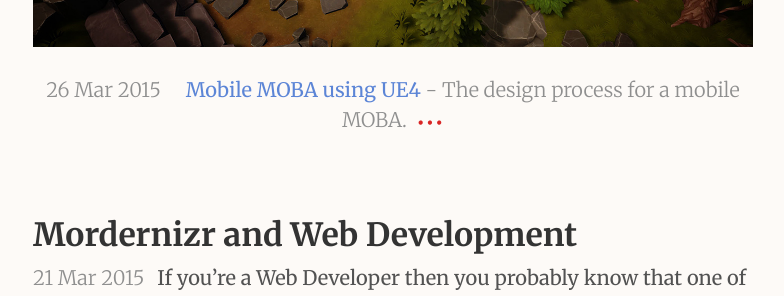
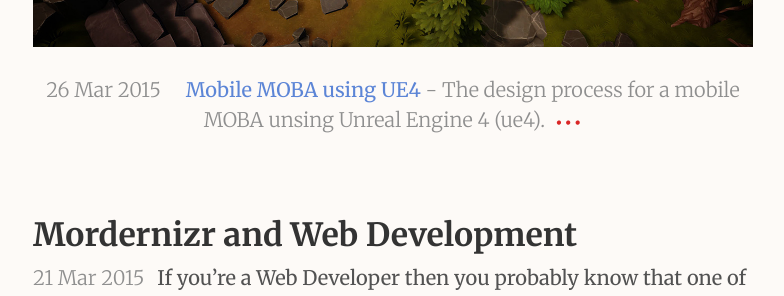
Before and after one commit to ArielSaldana/arielsaldana.github.io, a Jekyll site: the page built from index.html, in a window 1280 px wide. Shown: the part 1112-1408 px from the top of the page, without its empty margins (247-1031 px from the left). Built offline with Jekyll 4.4.1, drawn with Linux system fonts in a browser that asks for light colours; Markdown is read by kramdown in place of the engine named in the settings.

Commit message:
Update 2015-03-26-Mobile-Moba-Project.md

```diff
--- a/_posts/2015-03-26-Mobile-Moba-Project.md
+++ b/_posts/2015-03-26-Mobile-Moba-Project.md
@@ -1,7 +1,7 @@
 ---
 
 title: Mobile MOBA using UE4
-description: The design process for a mobile MOBA.
+description: The design process for a mobile MOBA unsing Unreal Engine 4 (ue4).
 tags: [app, mobile, opengl, development]
 category: projects
 layout: post
```
